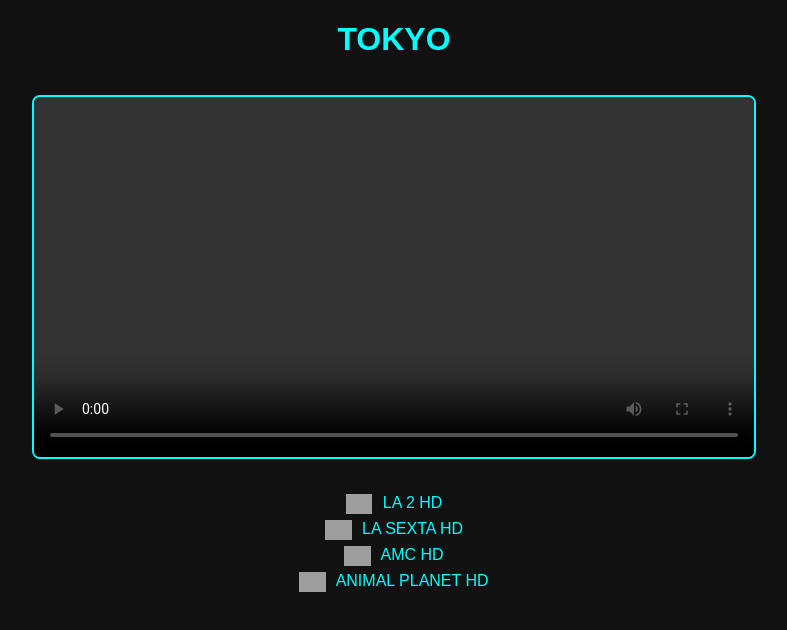
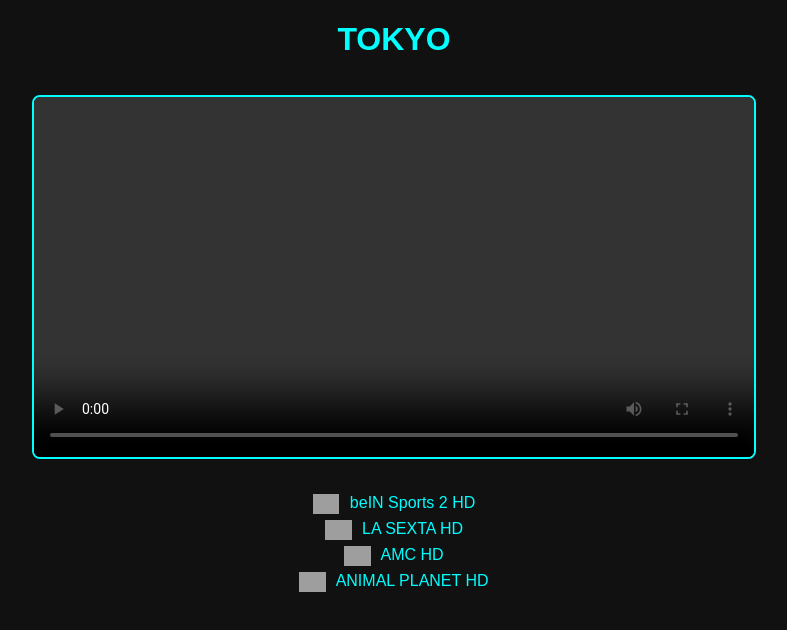
Before and after one commit to Ghassanjab/Iptv-list, a plain HTML site: page index.html in a window 1280 px wide. Shown: the whole page, without its empty margins (246-1033 px from the left). Drawn offline with Linux system fonts and the light colour scheme; grey boxes are pictures that could not be loaded.

Commit message:
Update index.html

```diff
--- a/index.html
+++ b/index.html
@@ -18,7 +18,7 @@
   <video id="player" controls autoplay></video>
   <ul>
     <li><a onclick="play('http://delta8k.xyz:80/play/live.php?mac=00:1A:79:BB:20:F3&stream=1340288&extension=ts&play_token=k3SBvzNNgQ')">
-      <img src="http://icon-tmdb.me/stalker_portal/misc/logos/320/13781.png" /> LA 2 HD</a></li>
+      <img src="http://icon-tmdb.me/stalker_portal/misc/logos/320/13781.png" /> beIN Sports 2 HD</a></li>
     <li><a onclick="play('http://delta8k.xyz:80/play/live.php?mac=00:1A:79:BB:20:F3&stream=1340287&extension=ts&play_token=2uFCpKvt7y')">
       <img src="http://icon-tmdb.me/stalker_portal/misc/logos/320/13781.png" /> LA SEXTA HD</a></li>
     <li><a onclick="play('http://delta8k.xyz:80/play/live.php?mac=00:1A:79:BB:20:F3&stream=1340282&extension=ts&play_token=PFFlgTSgbr')">
```
